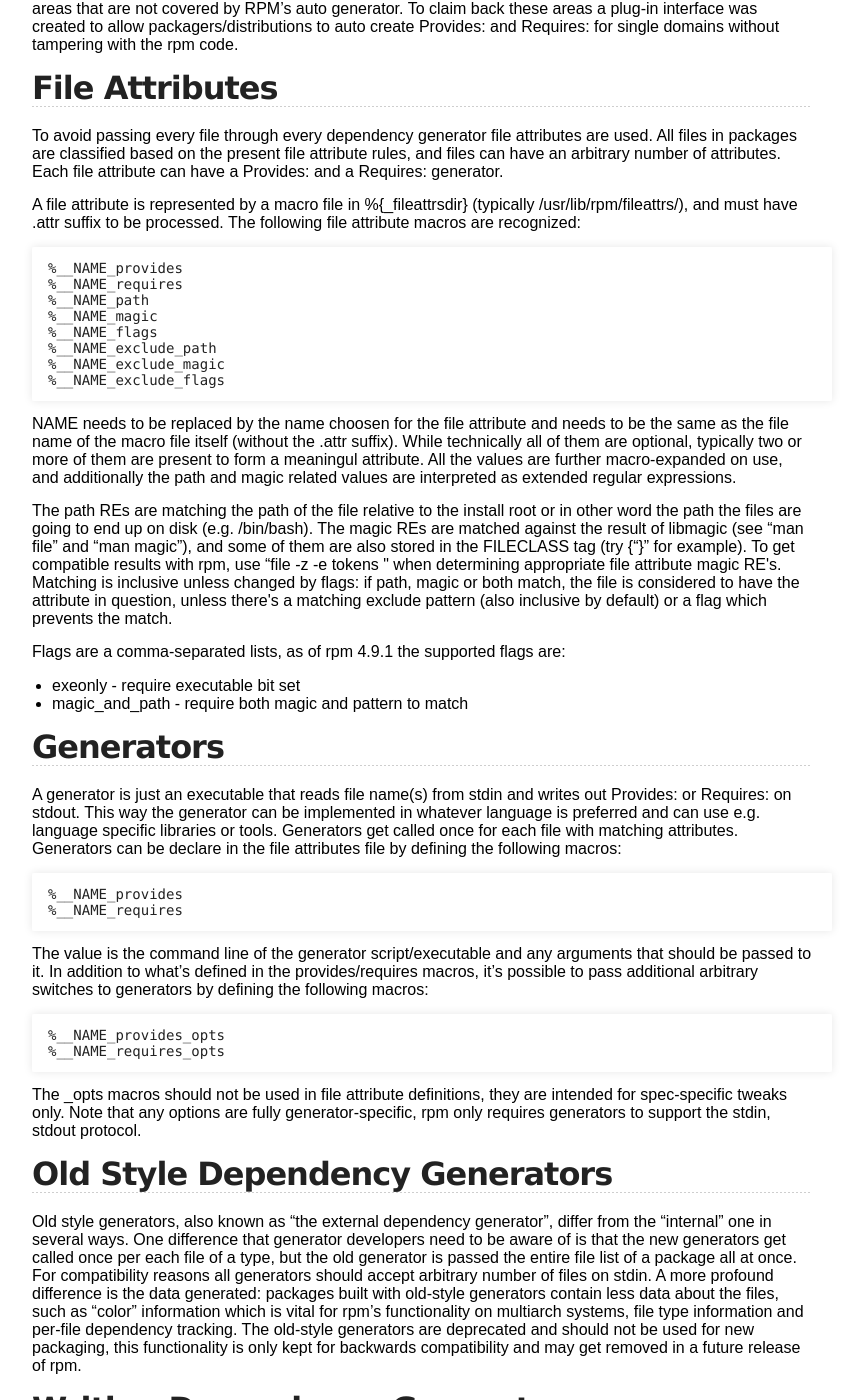
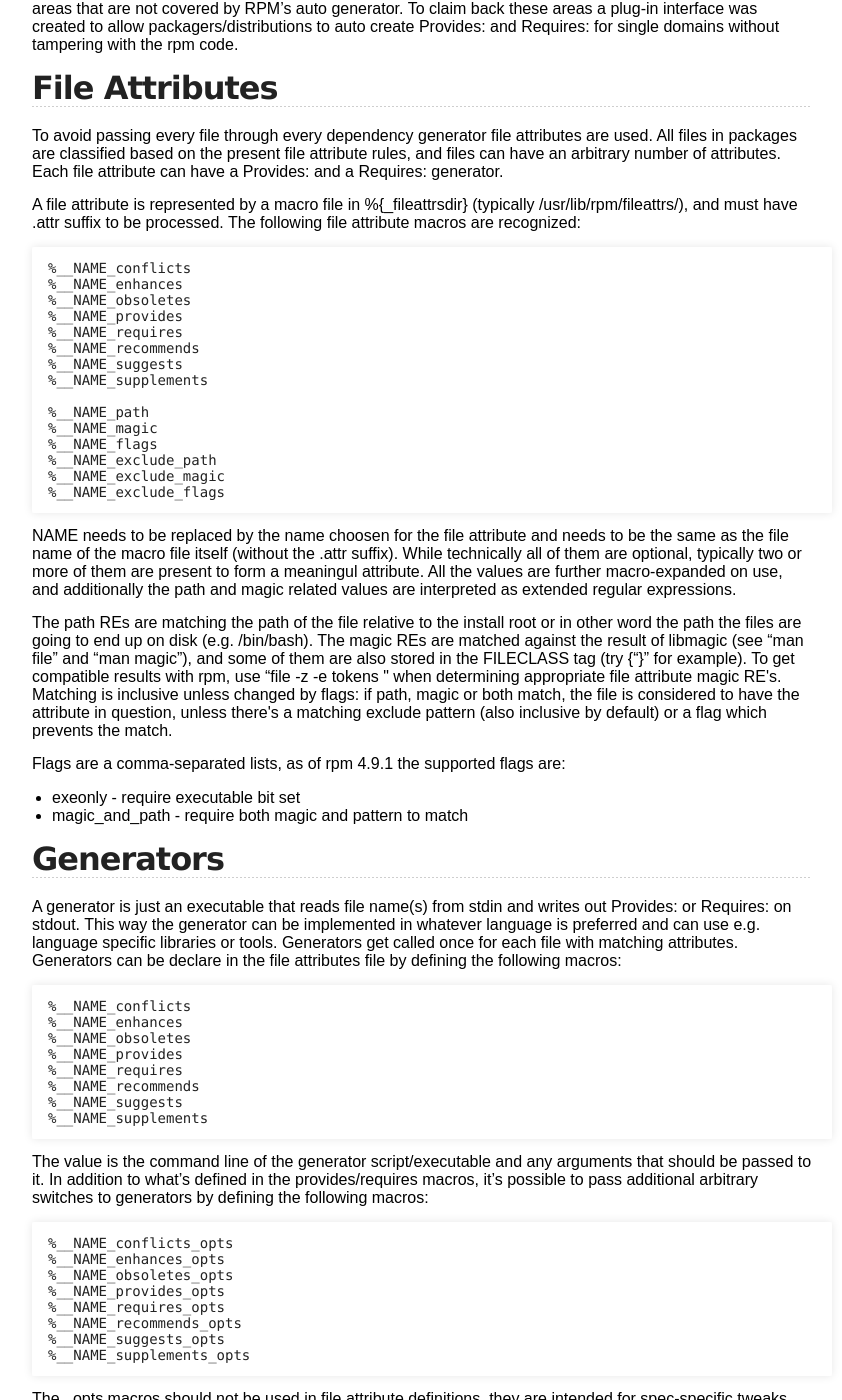
Before and after one commit to rpm-software-management/rpm-web, a Jekyll site: the page built from user_doc/dependency_generators.md, in a window 1280 px wide and 1400 px high, scrolled down 426 px. Shown: the whole window, without its empty margins (218-1060 px from the left). Built offline with Jekyll 4.4.1, drawn with Linux system fonts in a browser that asks for light colours.

Commit message:
Add weak dependencies (and other supported types) to depgen docs (#325)

````diff
--- a/user_doc/dependency_generators.md
+++ b/user_doc/dependency_generators.md
@@ -14,8 +14,15 @@ To avoid passing every file through every dependency generator file attributes a
 A file attribute is represented by a macro file in %{_fileattrsdir} (typically /usr/lib/rpm/fileattrs/), and must have .attr suffix to be processed. The following file attribute macros are recognized:
 
 ```
+%__NAME_conflicts
+%__NAME_enhances
+%__NAME_obsoletes
 %__NAME_provides
 %__NAME_requires
+%__NAME_recommends
+%__NAME_suggests
+%__NAME_supplements
+
 %__NAME_path
 %__NAME_magic
 %__NAME_flags
@@ -36,15 +43,27 @@ Flags are a comma-separated lists, as of rpm 4.9.1 the supported flags are:
 A generator is just an executable that reads file name(s) from stdin and writes out Provides: or Requires: on stdout. This way the generator can be implemented in whatever language is preferred and can use e.g. language specific libraries or tools. Generators get called once for each file with matching attributes. Generators can be declare in the file attributes file by defining the following macros:
 
 ```
+%__NAME_conflicts
+%__NAME_enhances
+%__NAME_obsoletes
 %__NAME_provides
 %__NAME_requires
+%__NAME_recommends
+%__NAME_suggests
+%__NAME_supplements
 ```
 
 The value is the command line of the generator script/executable and any arguments that should be passed to it. In addition to what's defined in the provides/requires macros, it's possible to pass additional arbitrary switches to generators by defining the following macros:
 
 ```
+%__NAME_conflicts_opts
+%__NAME_enhances_opts
+%__NAME_obsoletes_opts
 %__NAME_provides_opts
 %__NAME_requires_opts
+%__NAME_recommends_opts
+%__NAME_suggests_opts
+%__NAME_supplements_opts
 ```
 
 The _opts macros should not be used in file attribute definitions, they are intended for spec-specific tweaks only. Note that any options are fully generator-specific, rpm only requires generators to support the stdin, stdout protocol.
````
